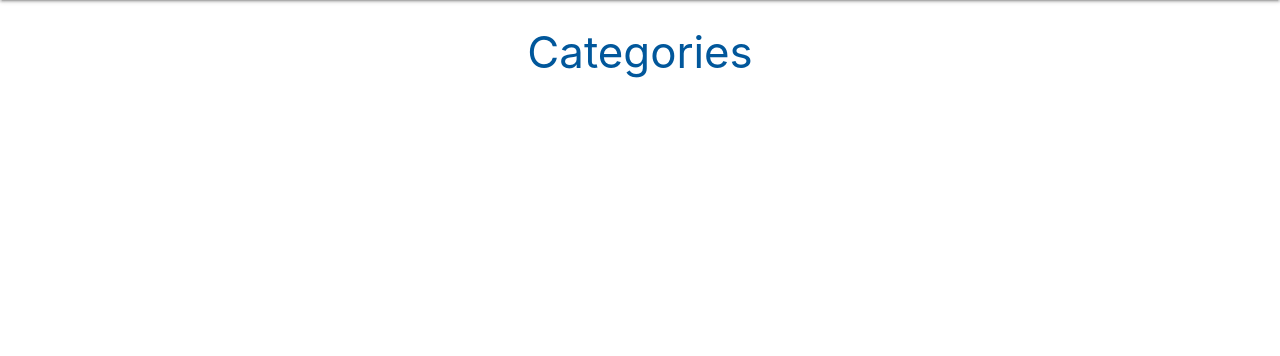
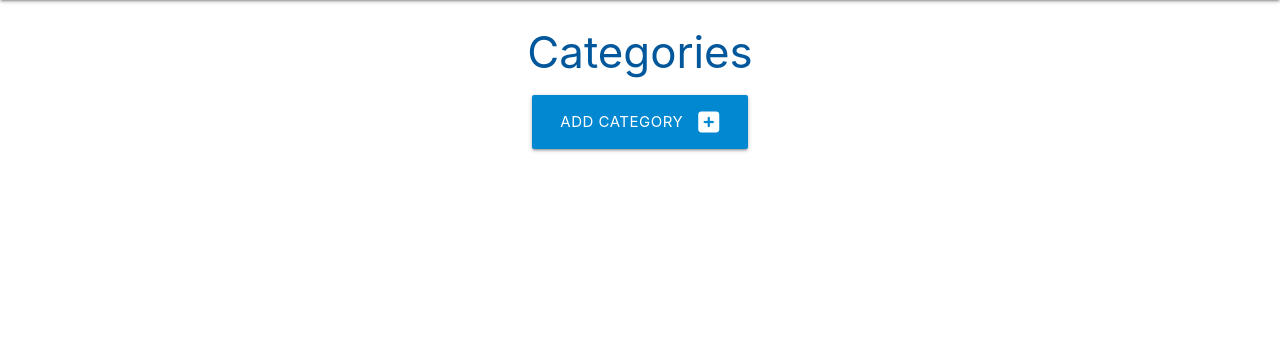
Before and after one commit to MattDunks94/flask-sqlalchemy-task-manager-app, a Flask app: template taskmanager/templates/categories.html in a window 1280 px wide. Shown: the part 64-420 px from the top of the page. Run offline with Flask 2, Linux system fonts and the light colour scheme; the template is opened without the code that fills it, so the values that code supplies are empty; some libraries are stand-ins or nearby versions.

Commit message:
added new row, contains link to our 'add_category' function using the ulr_for method.

```diff
--- a/taskmanager/templates/categories.html
+++ b/taskmanager/templates/categories.html
@@ -3,4 +3,12 @@
 
 <h3 class="light-blue-text text-darken-4 center-align">Categories</h3>
 
+<div class="row">
+    <div class="col s12 center-align">
+        <a href="{{ ulr_for('add_category') }}" class="btn-large light-blue darken-2">
+            Add Category <i class="fas fa-plus-square right"></i>
+        </a>
+    </div>
+</div>
+
 {%  endblock%}
```
